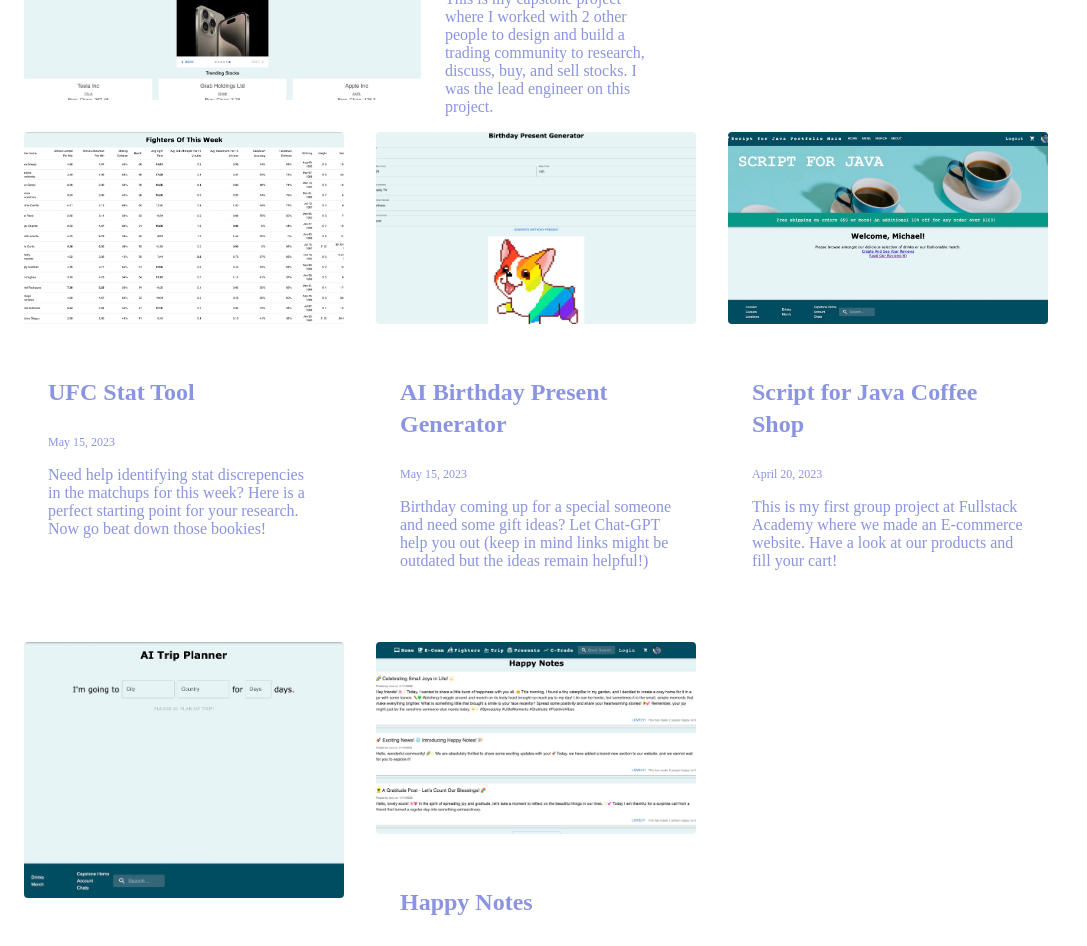
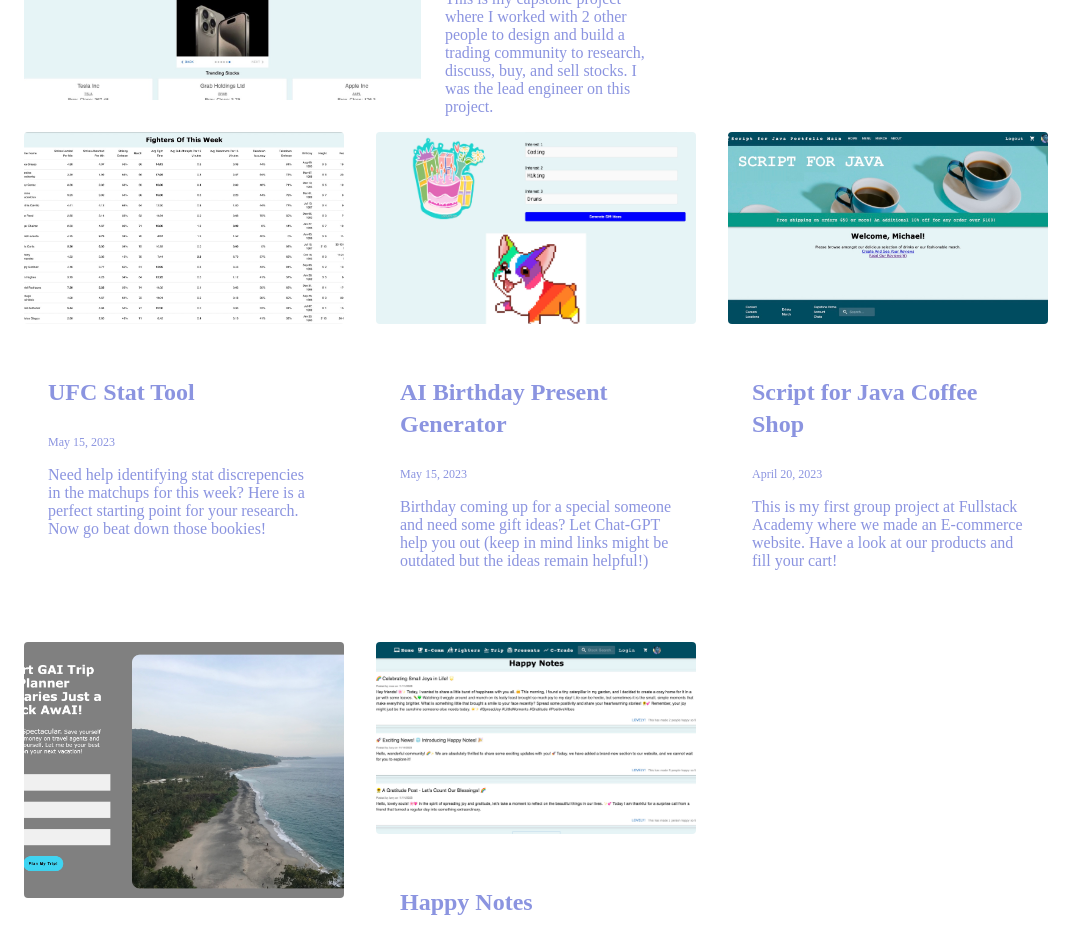
Before and after one commit to mjngit/portfolio, a React app: page /deposit in a window 1280 px wide. Shown: the part 2520-3466 px from the top of the page, without its empty margins (0-1087 px from the left). Built offline with nearby package versions, Linux system fonts and the light colour scheme; no server answers; the HTML template or start-up script is replaced by a standard one; what react-swipeable-views-utils would draw is missing.

Commit message:
style touchup 1.25

```diff
--- a/src/Components/HomeComponents/HomeV2.js
+++ b/src/Components/HomeComponents/HomeV2.js
@@ -202,7 +202,7 @@ function HomeV2() {
                             </div>
                         </a>
                         <a rel="noopener noreferrer" href="#/stackathon/present" className="max-w-sm mx-auto group hover:no-underline focus:no-underline dark:bg-gray-900" style={{ maxWidth: '20rem', textDecoration: 'none', color: '#8b94e0'  }}>
-                            <img role="presentation" className="object-cover w-full rounded h-44 dark:bg-gray-500" src="/static/images/bday-present.jpeg" style={{ objectFit: 'cover', width: '100%', borderRadius: '0.25rem', height: '12rem'   }}  />
+                            <img role="presentation" className="object-cover w-full rounded h-44 dark:bg-gray-500" src="/static/images/bday-presentNew.jpeg" style={{ objectFit: 'cover', width: '100%', borderRadius: '0.25rem', height: '12rem'   }}  />
                             <div className="p-6 space-y-2" style={{ padding: '1.5rem' }}>
                                 <h3 className="text-2xl font-semibold group-hover:underline group-focus:underline" style={{ fontSize: '1.5rem', lineHeight: '2rem', fontWeight: '600'}}>AI Birthday Present Generator</h3>
                                 <span className="text-xs dark:text-gray-400" style={{ fontSize: '0.75rem', lineHeight: '1rem'}}>May 15, 2023</span>
@@ -218,7 +218,7 @@ function HomeV2() {
                             </div>
                         </a>
                         <a rel="noopener noreferrer" href="#/stackathon/trip" className="max-w-sm mx-auto group hover:no-underline focus:no-underline hidden sm:block dark:bg-gray-900" style={{ maxWidth: '20rem', textDecoration: 'none', color: '#8b94e0'  }}>
-                            <img src="/static/images/trip-planner.jpeg" alt="Trip Planner Thumbnail" className="object-cover w-full h-64 rounded sm:h-96 lg:col-span-7 dark:bg-gray-500" style={{ objectFit: 'cover', width: '100%', borderRadius: '0.25rem', height: '16rem'   }} />
+                            <img src="/static/images/trip-plannerNew.jpeg" alt="Trip Planner Thumbnail" className="object-cover w-full h-64 rounded sm:h-96 lg:col-span-7 dark:bg-gray-500" style={{ objectFit: 'cover', width: '100%', borderRadius: '0.25rem', height: '16rem'   }} />
                                 <div className="p-6 space-y-2" style={{ padding: '1.5rem' }}>
                                     <h3 className="text-2xl font-semibold group-hover:underline group-focus:underline" style={{ fontSize: '1.5rem', lineHeight: '2rem', fontWeight: '600'}}>AI Trip Planner</h3>
                                     <span className="text-xs dark:text-gray-400" style={{ fontSize: '0.75rem', lineHeight: '1rem'}}>May 15, 2023</span>
--- a/src/Components/HomeComponents/PortHome.js
+++ b/src/Components/HomeComponents/PortHome.js
@@ -255,8 +255,8 @@ const PortHome = ()=> {
             <article className="pcard">
                 <Link to='/stackathon/trip'>
                   <CardMedia
-                    sx={{ height: 400 }}
-                    image="/static/images/trip-planner.jpeg"
+                    sx={{ height: '40px' }}
+                    image="/static/images/trip-plannerNew.jpeg"
                   title="trip-planner-thumbnail"
                   />
                 </Link>
@@ -292,7 +292,7 @@ const PortHome = ()=> {
                 <Link to='/stackathon/present'>
                   <CardMedia
                     sx={{ height: 400 }}
-                    image="/static/images/bday-present.jpeg"
+                    image="/static/images/bday-presentNew.jpeg"
                     title="present-generator-thumbnail"
                   />
                 </Link>
@@ -402,8 +402,8 @@ const PortHome = ()=> {
               <article className="pcard">
                 <Link to='/stackathon/trip'>
                   <CardMedia
-                    sx={{ height: 400 }}
-                    image="/static/images/trip-planner.jpeg"
+                    sx={{ height: '40px' }}
+                    image="/static/images/trip-plannerNew.jpeg"
                   title="trip-planner-thumbnail"
                   />
                 </Link>
@@ -439,7 +439,7 @@ const PortHome = ()=> {
                 <Link to='/stackathon/present'>
                   <CardMedia
                     sx={{ height: 400 }}
-                    image="/static/images/bday-present.jpeg"
+                    image="/static/images/bday-presentNew.jpeg"
                     title="present-generator-thumbnail"
                   />
                 </Link>
```
Also changed, not shown: static/images/bday-presentNew.jpeg (added), static/images/trip-plannerNew.jpeg (added).
